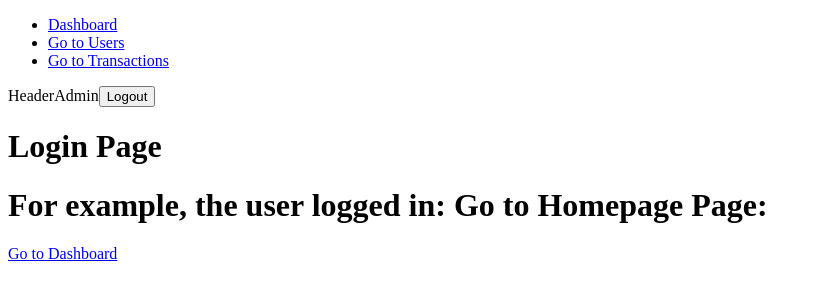
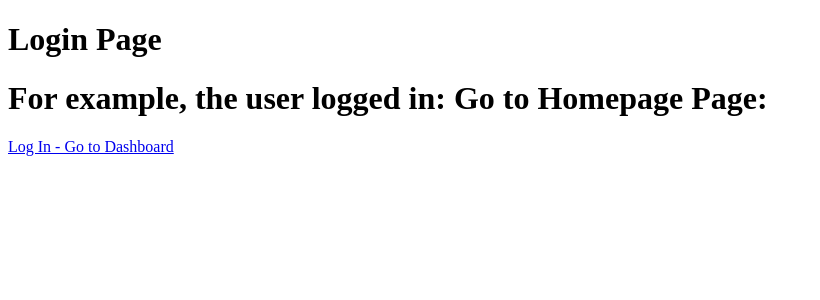
Before and after one commit to Linoflap-Devs/STL-Frontend, a Next.js app: page / in a window 1280 px wide. Shown: the top 300 px of the page, without its empty margins (0-820 px from the left). Built offline with nearby package versions, Linux system fonts and the light colour scheme.

Commit message:
login-layout page validation

```diff
--- a/src/components/Header.tsx
+++ b/src/components/Header.tsx
@@ -3,11 +3,13 @@ import Link from 'next/link';
 
 const Header = () => {
   return (
-    <header className="header">
-      <div className="user-profile">
-        <span className="user-name">Header</span>
-        <span className="user-name">Admin</span>
-        <button className="logout-btn">Logout</button>
+    <header>
+      <div>
+        <span>Header</span>
+        <span>Admin</span>
+        <span>
+          <Link href="/">Temporary Logout Button</Link>
+        </span>
       </div>
     </header>
   );
--- a/src/components/Sidebar.tsx
+++ b/src/components/Sidebar.tsx
@@ -4,7 +4,7 @@ const Sidebar = () => {
   return (
     <nav className="sidebar">
       <ul>
-        <li><Link href="/">Dashboard</Link></li>
+        <li>Sidebar</li>
         <li><Link href="/users">Go to Users</Link></li>
         <li><Link href="/transactions">Go to Transactions</Link></li>
       </ul>
--- a/src/pages/_app.tsx
+++ b/src/pages/_app.tsx
@@ -6,7 +6,9 @@ import { useRouter } from 'next/router';
 const App = ({ Component, pageProps }: AppProps) => {
   const router = useRouter();
 
-  if (router.pathname === '/login') {
+  const isLoginPage = router.pathname === '/'; // will render the login page only
+
+  if (isLoginPage) {
     return <Component {...pageProps} />;
   }
 
@@ -14,7 +16,6 @@ const App = ({ Component, pageProps }: AppProps) => {
     <Layout>
       <Component {...pageProps} />
     </Layout>
-
   );
 };
 
--- a/src/pages/index.tsx
+++ b/src/pages/index.tsx
@@ -1,16 +1,16 @@
-// Login Page
-
 import React from 'react';
 import Link from 'next/link';
 
-const Dashboard: React.FC = () => {
+const LoginPage = () => {
   return (
     <div>
       <h1>Login Page</h1>
       <h1>For example, the user logged in: Go to Homepage Page:</h1>
-      <Link href="/dashboard">Go to Dashboard</Link>
+      <Link href="/dashboard">Log In - Go to Dashboard</Link>
     </div>
   );
 };
 
-export default Dashboard;
+LoginPage.getLayout = (page: React.ReactNode) => page; // disable layout for this page
+
+export default LoginPage;
```
